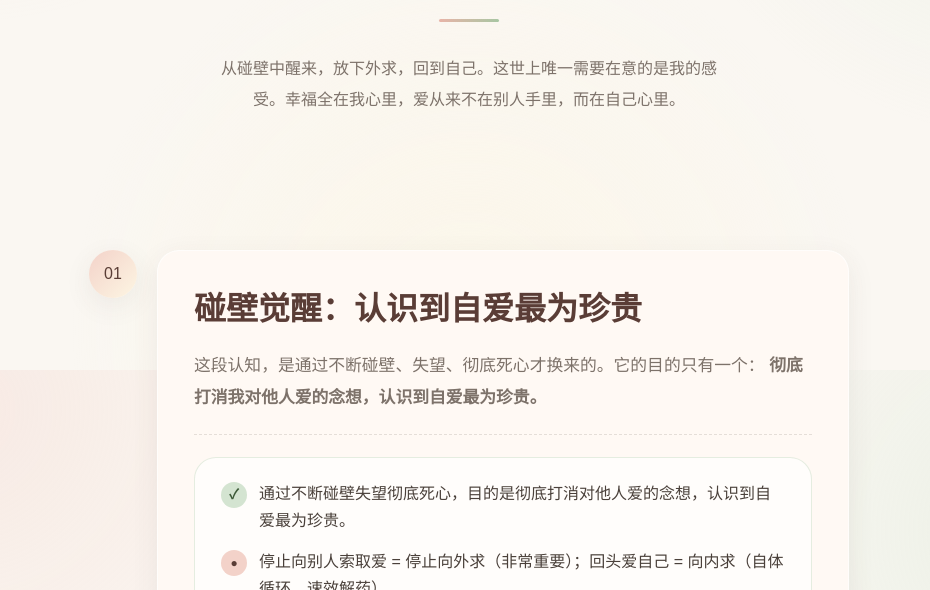
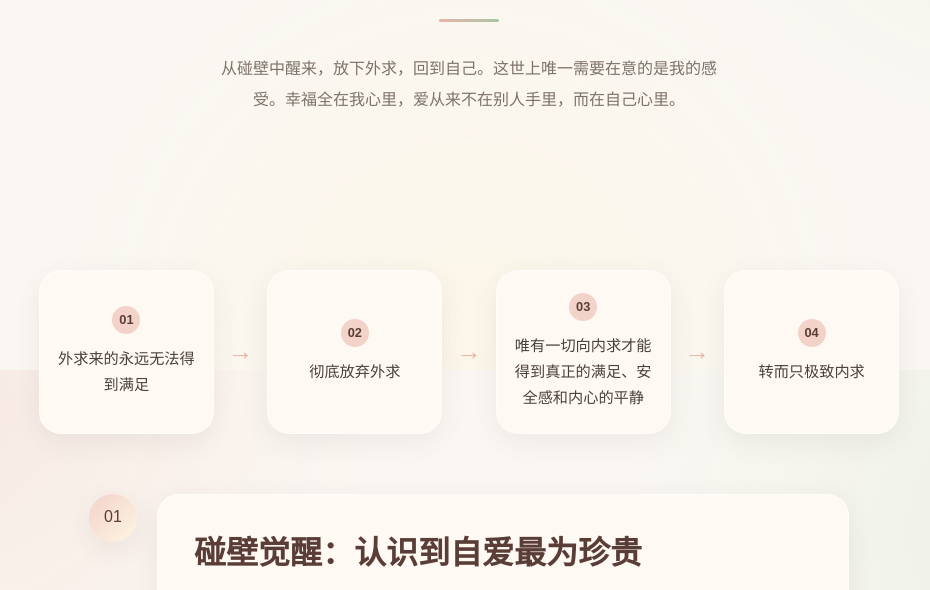
Before and after one commit to coco-color-website/inner-growth, a plain HTML site: page index.html in a window 1280 px wide. Shown: the part 430-1020 px from the top of the page, without its empty margins (171-1101 px from the left). Drawn offline with Linux system fonts and the light colour scheme.

Commit message:
Add core 4-step flow diagram

```diff
--- a/index.html
+++ b/index.html
@@ -27,6 +27,30 @@
       <p class="hero-intro">从碰壁中醒来，放下外求，回到自己。这世上唯一需要在意的是我的感受。幸福全在我心里，爱从来不在别人手里，而在自己心里。</p>
     </div>
   </header>
+
+  <section class="core-flow" id="core-flow">
+    <div class="core-flow-inner">
+      <div class="flow-step">
+        <span class="flow-num">01</span>
+        <p>外求来的永远无法得到满足</p>
+      </div>
+      <span class="flow-arrow">→</span>
+      <div class="flow-step">
+        <span class="flow-num">02</span>
+        <p>彻底放弃外求</p>
+      </div>
+      <span class="flow-arrow">→</span>
+      <div class="flow-step">
+        <span class="flow-num">03</span>
+        <p>唯有一切向内求才能得到真正的满足、安全感和内心的平静</p>
+      </div>
+      <span class="flow-arrow">→</span>
+      <div class="flow-step">
+        <span class="flow-num">04</span>
+        <p>转而只极致内求</p>
+      </div>
+    </div>
+  </section>
 
   <main class="content">
     <!-- 第一阶段 -->
--- a/style.css
+++ b/style.css
@@ -37,6 +37,81 @@ body {
     radial-gradient(circle at 95% 20%, rgba(212, 228, 209, 0.35) 0%, transparent 30%),
     radial-gradient(circle at 50% 95%, rgba(253, 246, 227, 0.6) 0%, transparent 40%);
   background-attachment: fixed;
+}
+
+.core-flow {
+  padding: 60px 20px 20px;
+  max-width: 900px;
+  margin: 0 auto;
+}
+
+.core-flow-inner {
+  display: flex;
+  align-items: stretch;
+  justify-content: center;
+  gap: 10px;
+  flex-wrap: wrap;
+}
+
+.flow-step {
+  flex: 1;
+  min-width: 160px;
+  max-width: 220px;
+  background: var(--bg-soft);
+  border-radius: var(--radius);
+  padding: 22px 18px;
+  text-align: center;
+  box-shadow: var(--shadow);
+  border: 1px solid rgba(255, 255, 255, 0.7);
+  display: flex;
+  flex-direction: column;
+  align-items: center;
+  justify-content: center;
+}
+
+.flow-num {
+  display: inline-block;
+  width: 28px;
+  height: 28px;
+  line-height: 28px;
+  border-radius: 50%;
+  background: var(--rose);
+  color: #5a3d36;
+  font-size: 0.8rem;
+  font-weight: 700;
+  margin-bottom: 12px;
+}
+
+.flow-step p {
+  margin: 0;
+  font-size: 0.95rem;
+  color: var(--ink);
+  line-height: 1.7;
+}
+
+.flow-arrow {
+  align-self: center;
+  font-size: 1.6rem;
+  color: var(--rose-deep);
+  font-weight: 700;
+  padding: 0 4px;
+}
+
+@media (max-width: 640px) {
+  .core-flow-inner {
+    flex-direction: column;
+    align-items: center;
+  }
+
+  .flow-step {
+    max-width: 100%;
+    width: 100%;
+  }
+
+  .flow-arrow {
+    transform: rotate(90deg);
+    padding: 6px 0;
+  }
 }
 
 /* 导航 */
```
